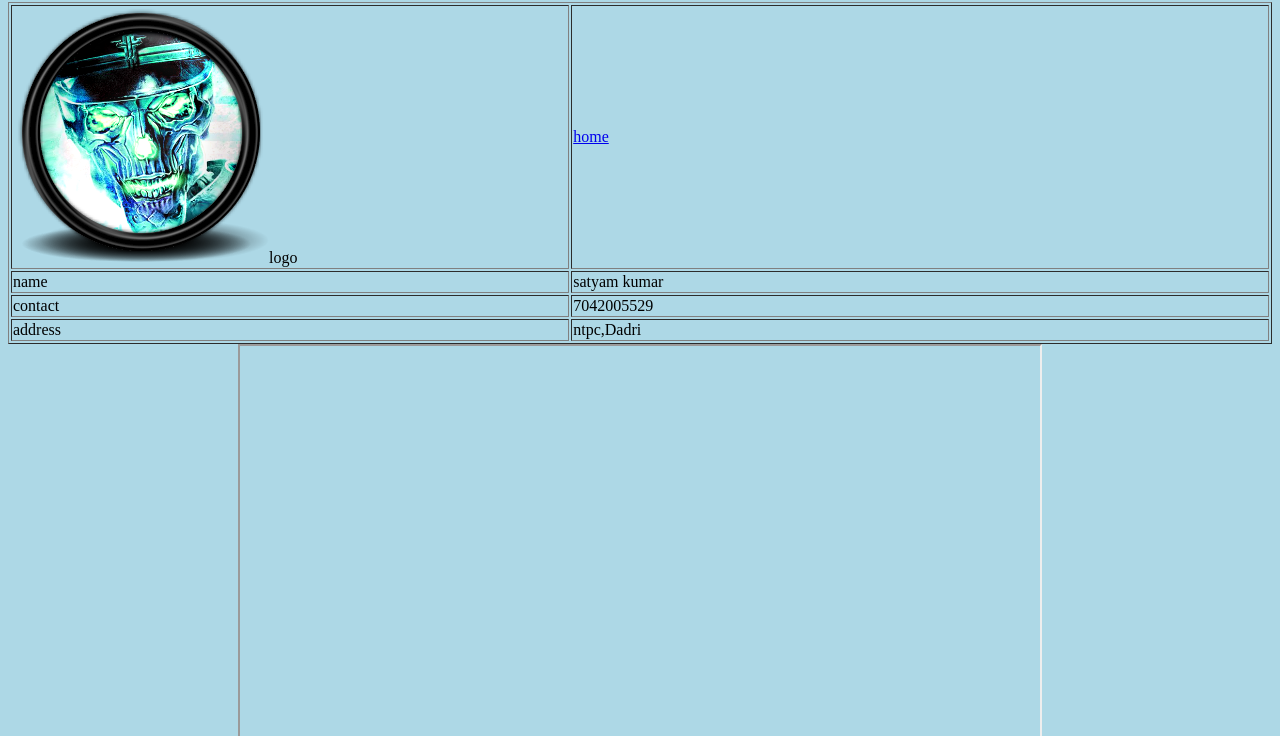
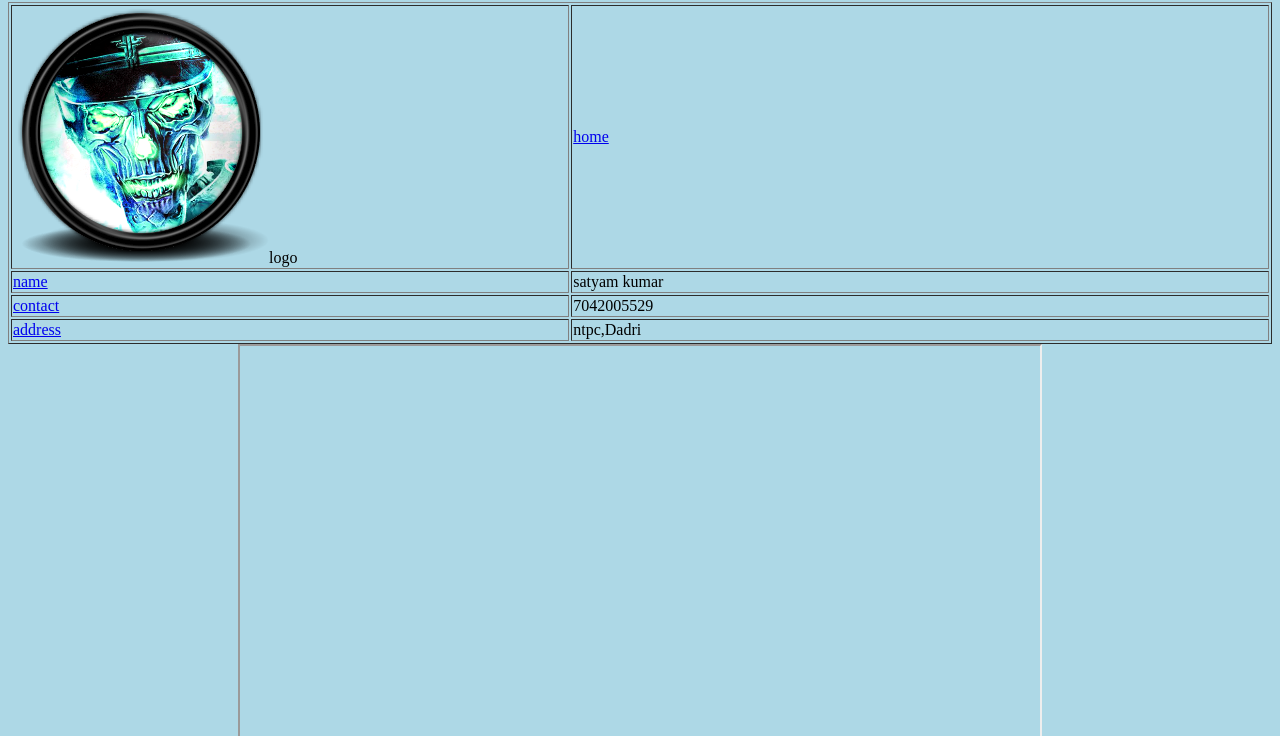
Before and after one commit to satyam3032/html, a plain HTML site: page index.html in a window 1280 px wide. Shown: the part 64-800 px from the top of the page. Drawn offline with Linux system fonts and the light colour scheme.

Commit message:
Update index.html

```diff
--- a/index.html
+++ b/index.html
@@ -10,9 +10,9 @@
       <tr>
         <td width="40%"><img src="faviconi.ico">logo</td>
         <td width="20%"><a href="index.html" target="iframe1">home</a></td>
-      <tr> <td width="25%">name</td><td width="50%">satyam kumar</td></tr>
-      <tr> <td width="25%">contact</td><td width="50%">7042005529</td></tr>
-      <tr> <td width="25%">address</td><td width="50%">ntpc,Dadri</td></tr>
+      <tr> <td width="25%"><a href="index.html" target="iframe1">name</td><td width="50%">satyam kumar</td></tr>
+      <tr> <td width="25%"><a href="index.html" target="iframe1">contact</td><td width="50%">7042005529</td></tr>
+      <tr> <td width="25%"><a href="index.html" target="iframe1">address</td><td width="50%">ntpc,Dadri</td></tr>
     </table>
       </div>
     <iframe src=""   name="iframe1" height="500px" width="800px" border="0"></iframe>
```
